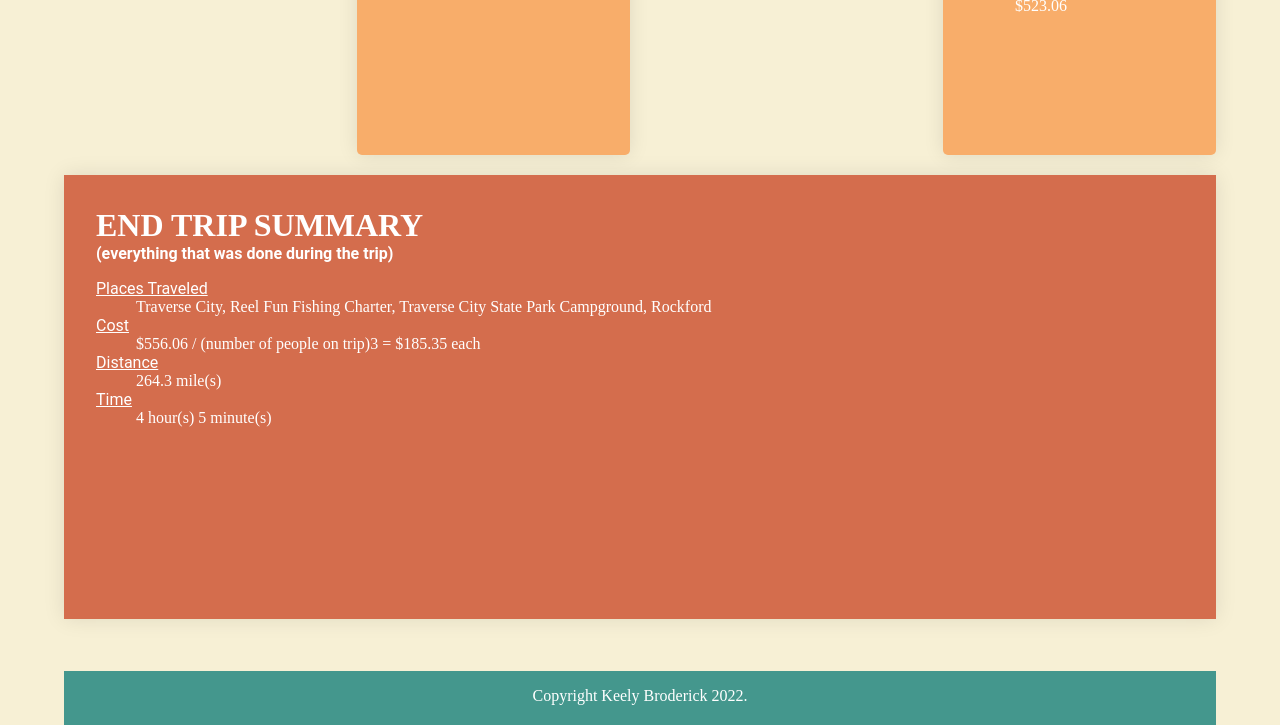
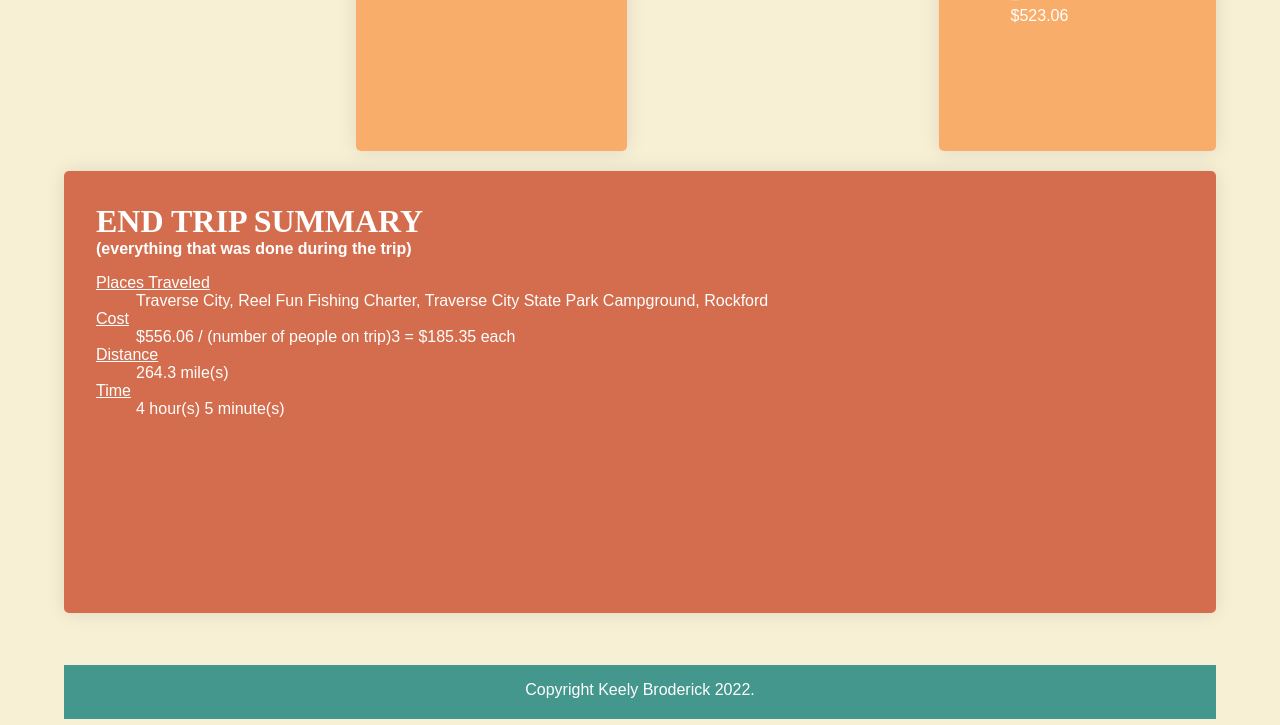
Before and after one commit to keelybroderick/mi349_final, a plain HTML site: page index.html in a window 1280 px wide. Shown: the part 1199-1924 px from the top of the page. Drawn offline with Linux system fonts and the light colour scheme.

Commit message:
Update style.css

```diff
--- a/css/style.css
+++ b/css/style.css
@@ -1,5 +1,5 @@
 html {
-	font-family:'Times New Roman', Times, serif;
+	font-family: Arial, sans-serif;
 	background-color: #F7F0D5;
 	color: white;
 }
@@ -30,6 +30,7 @@ ul a {
 	text-decoration: none;
 	padding: .8rem;
 	text-align: center;
+	border-radius: 5px;
 }
 
 ul a:hover {
@@ -64,13 +65,13 @@ h1 {
 
 h2 {
 	font-size: 1rem;
-	font-family: 'Roboto', sans-serif;
+	font-family: Arial, sans-serif;
 	margin-top: 0;
 	margin-bottom: .5rem;
 }
 
 dt {
-	font-family: 'Roboto', sans-serif;
+	font-family: Arial, sans-serif;
 	text-decoration: underline;
 }
 
@@ -134,6 +135,7 @@ dt {
 	background: #D46D4D;
 	padding: 2rem;
 	box-shadow: rgba(0,0,0, 0.1) 0 0 20px;
+	border-radius: 5px;
 }
 
 footer {
```
